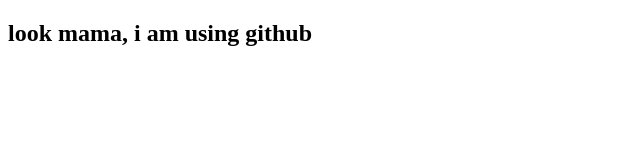
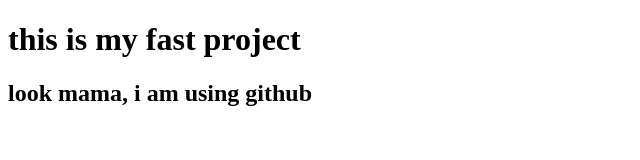
Before and after one commit to MOIDULISLAM826/fast-website, a plain HTML site: page index.html in a window 1280 px wide. Shown: the whole page, without its empty margins (0-640 px from the left). Drawn offline with Linux system fonts and the light colour scheme.

Commit message:
added a header

```diff
--- a/index.html
+++ b/index.html
@@ -7,6 +7,7 @@
     <title>Document</title>
 </head>
 <body>
+    <h1>this is my fast project</h1>
     <h2>look mama, i am using github</h2>
 </body>
 </html>
```
Also changed, not shown: 1 other file.
